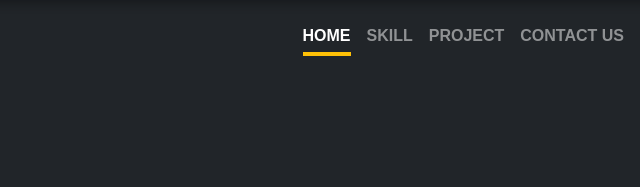
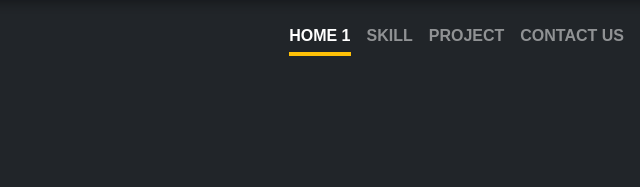
Before and after one commit to ldseptian/ldseptian.github.io, a plain HTML site: page index.html in a window 1280 px wide. Shown: the top 187 px of the page, 574-1214 px from the left. Drawn offline with nearby package versions, Linux system fonts and the light colour scheme.

Commit message:
perubahan index

```diff
--- a/index.html
+++ b/index.html
@@ -29,7 +29,7 @@
                     <!-- <h3 class="float-md-start mb-1">Cover</h3> -->
                     <img class="logo float-md-start" src="img/logo.png" alt="" style="margin-bottom: 20px;">
                     <nav class="nav nav-masthead justify-content-center float-md-end">
-                        <a class="nav-link active text-uppercase" href="#home">Home</a>
+                        <a class="nav-link active text-uppercase" href="#home">Home 1</a>
                         <a class="nav-link text-uppercase" href="#skill">Skill</a>
                         <a class="nav-link text-uppercase" href="#project">Project</a>
                         <a class="nav-link text-uppercase" href="#contact">Contact Us</a>
```
